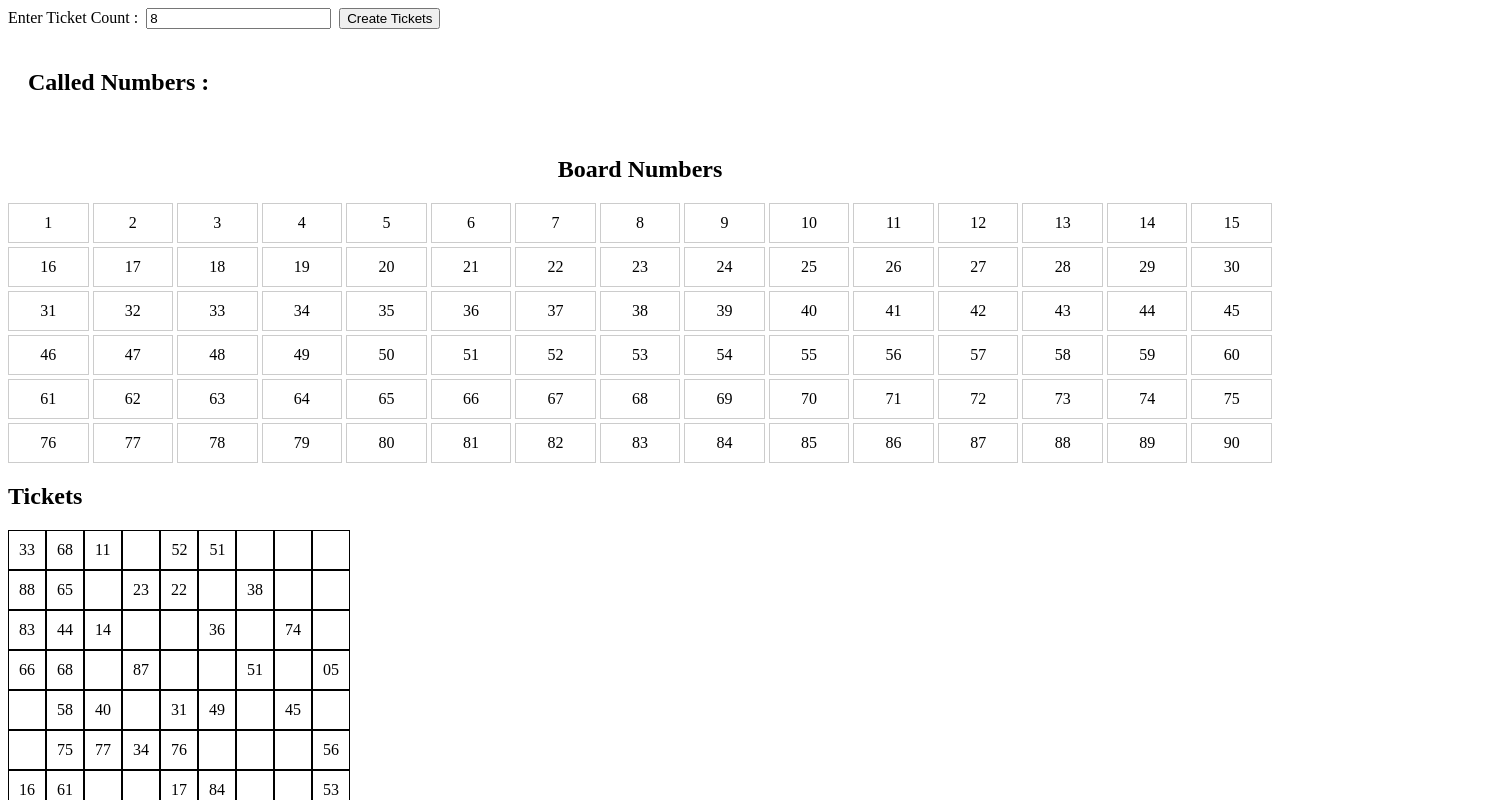
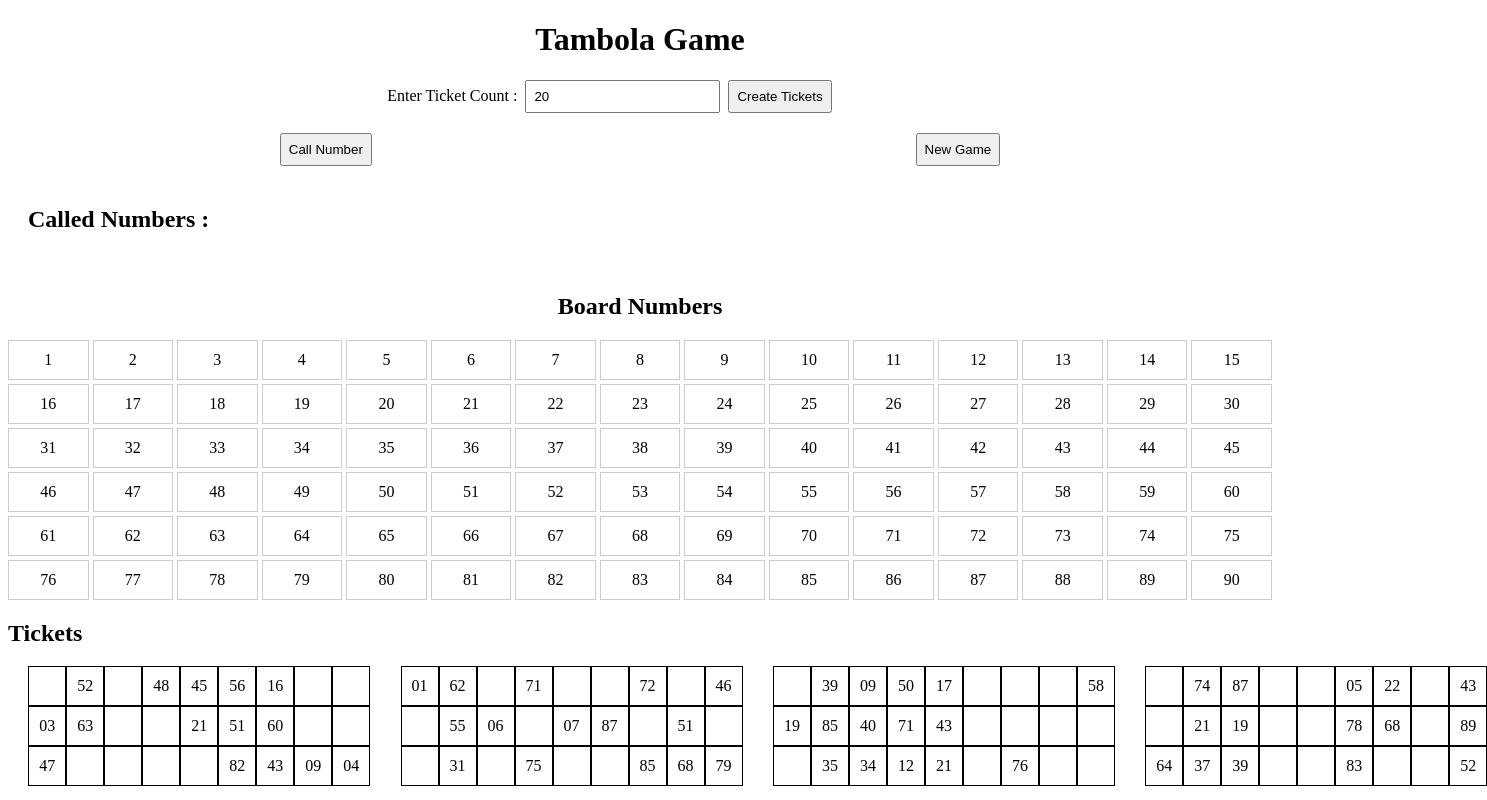
Before and after one commit to Vishwajit-Sharma/tambola-app, a React (Create React App) app: page / in a window 1280 px wide. Shown: the top 800 px of the page, 1487 px wide, since content can reach past the window. Built offline with nearby package versions, Linux system fonts and the light colour scheme.

Commit message:
22 nov eve

```diff
--- a/src/App.js
+++ b/src/App.js
@@ -2,18 +2,23 @@
 import './App.css';
 import DisplayBoard from './Components/DisplayBoard';
 import DisplayTickets from './Components/DisplayTickets';
+import GameControl from './Components/GameControl';
 import InputTicketCount from './Components/InputTicketCount';
 import TambolaProvider from './Context/TambolaProvider';
 
 function App() {
+
+
   return (
     <div className="App">
+      <h1 align="center">Tambola Game</h1>
       <TambolaProvider>
         <InputTicketCount/>
+        <GameControl/>
         <DisplayBoard/>
         <DisplayTickets/>
       </TambolaProvider>
-     Tambola Game
+
     </div>
   );
 }
--- a/src/Components/DisplayBoard.js
+++ b/src/Components/DisplayBoard.js
@@ -3,7 +3,7 @@ import TambolaContext from "../Context/TambolaContext"
 
 const DisplayBoard = () => {
 
-    const { calledNumbers, setCalledNumbers, currentNumber, setCurrentNumber } = useContext(TambolaContext)
+    const {calledNumbers, currentNumber } = useContext(TambolaContext)
 
 
     const renderBoardNumbers = () => {
@@ -11,6 +11,8 @@ const DisplayBoard = () => {
         for(let i = 1; i<=90; i++){
             numbers.push(i)
         }
+
+
         return (
             <>
             {numbers.map((number, index) => (
@@ -19,7 +21,6 @@ const DisplayBoard = () => {
                   className={`board-number ${
                     calledNumbers.includes(number) ? "called" : ""
                   } ${currentNumber === number ? "current" : ""}`}
-                  onClick={()=>handleBoardNumber(index)}
                 >
                   {number}
                 </div>
@@ -29,20 +30,8 @@ const DisplayBoard = () => {
 
       };
 
-      const handleBoardNumber = (index) => {
-
-      }
-
     return (
         <div>
-            <div className="show-called-numbers">
-                <h2>Called Numbers : &nbsp;</h2>
-                {calledNumbers.map((number, index) => (
-                    <h4 key={index} className="called-number">
-                        {number} &nbsp;&nbsp;
-                    </h4>
-                ))}
-            </div>
             <h2 align="center">Board Numbers</h2>
             <div className="tambola-board">{renderBoardNumbers()}</div>
         </div>
--- a/src/Components/DisplayTickets.js
+++ b/src/Components/DisplayTickets.js
@@ -5,6 +5,7 @@ const DisplayTickets = () => {
 
     const {ticketCount} = useContext(TambolaContext)
     const [totalGrids, setTotalGrids] = useState([]);
+
 
     useEffect(() => {
         const totalGrids = []
@@ -53,7 +54,7 @@ const DisplayTickets = () => {
   return (
     <div>
         <h2>Tickets</h2>
-        <div className='displayTicketsContainer'>
+        <div className='display-tickets-container'>
         {
             totalGrids.map(grid => <div className='singleGrid'>
             { grid.map(row => <div className='eachRow'>
--- /dev/null
+++ b/src/Components/GameControl.js
@@ -0,0 +1,49 @@
+import React, { useContext } from 'react'
+import TambolaContext from '../Context/TambolaContext'
+
+const GameControl = () => {
+
+    const { calledNumbers, setCalledNumbers, setCurrentNumber, setTicketCount} = useContext(TambolaContext)
+
+    const generateRandomNumber = () => {
+        const number = Math.floor(Math.random() * 90) + 1
+        return number
+    }
+
+    const handleCallOutNumber = () => {
+        let randomNumber;
+        do {
+            randomNumber = generateRandomNumber()
+        }
+        while (calledNumbers.includes(randomNumber));
+
+        setCurrentNumber(randomNumber)
+        setCalledNumbers([...calledNumbers, randomNumber])
+    }
+
+    const handleNewGameButton = () => {
+        setCalledNumbers([])
+        setCurrentNumber(null)
+        setTicketCount(20)
+    }
+
+    return (
+        <>
+        <div className='game-controller'>
+            <button onClick={handleCallOutNumber}>Call Number</button>
+            <button onClick={handleNewGameButton}>New Game</button>
+        </div>
+         <div className="show-called-numbers">
+            <h2>Called Numbers : &nbsp;</h2>
+            {calledNumbers.map((number, index) => (
+                <h2 key={index} >
+                    {number} &nbsp;&nbsp;
+                </h2>
+            ))}
+        </div>
+        </>
+
+    )
+}
+
+export default GameControl
--- a/src/Components/InputTicketCount.js
+++ b/src/Components/InputTicketCount.js
@@ -1,13 +1,17 @@
-import React, { useContext, useState } from 'react'
+import React, { useContext, useEffect, useState } from 'react'
 import TambolaContext from '../Context/TambolaContext'
 
 const InputTicketCount = () => {
-    const {setTicketCount} = useContext(TambolaContext)
+    const {ticketCount, setTicketCount} = useContext(TambolaContext)
 
-    const[input,setInput] = useState(8)
+    const[input,setInput] = useState(ticketCount)
+
+    useEffect(()=>{
+      setInput(ticketCount)
+    }, [ticketCount])
 
   return (
-    <div className='inputTicket'>
+    <div className='input-ticket'>
       Enter Ticket Count : &nbsp;<input type="number" placeholder='Enter Ticket Count' value={input} onChange={(e)=> setInput(e.target.value)}/>
       &nbsp; <button onClick={()=>setTicketCount(input)}>Create Tickets</button>
     </div>
--- a/src/Context/TambolaProvider.js
+++ b/src/Context/TambolaProvider.js
@@ -1,12 +1,19 @@
-import { useState } from "react";
+import { useState, useEffect } from "react";
 import TambolaContext from "./TambolaContext";
 
 const TambolaProvider = ({children}) => {
 
-    const [ticketCount, setTicketCount] = useState(8)
-    const [calledNumbers, setCalledNumbers] = useState([]);
-    const [currentNumber, setCurrentNumber] = useState(null);
+    const tambolaData = JSON.parse(localStorage.getItem("tambolaData"));
 
+    const [ticketCount, setTicketCount] = useState(parseInt(tambolaData?.ticketCount) || 20);
+    const [calledNumbers, setCalledNumbers] = useState(tambolaData?.calledNumbers || []);
+    const [currentNumber, setCurrentNumber] = useState(tambolaData?.currentNumber || null);
+
+    useEffect(() => {
+
+        const tambolaData = { ticketCount, calledNumbers, currentNumber };
+        localStorage.setItem("tambolaData", JSON.stringify(tambolaData));
+      }, [ticketCount,calledNumbers,currentNumber]);
 
     return (
         <TambolaContext.Provider value = {{ticketCount, setTicketCount, calledNumbers, setCalledNumbers, currentNumber, setCurrentNumber}}>
```
